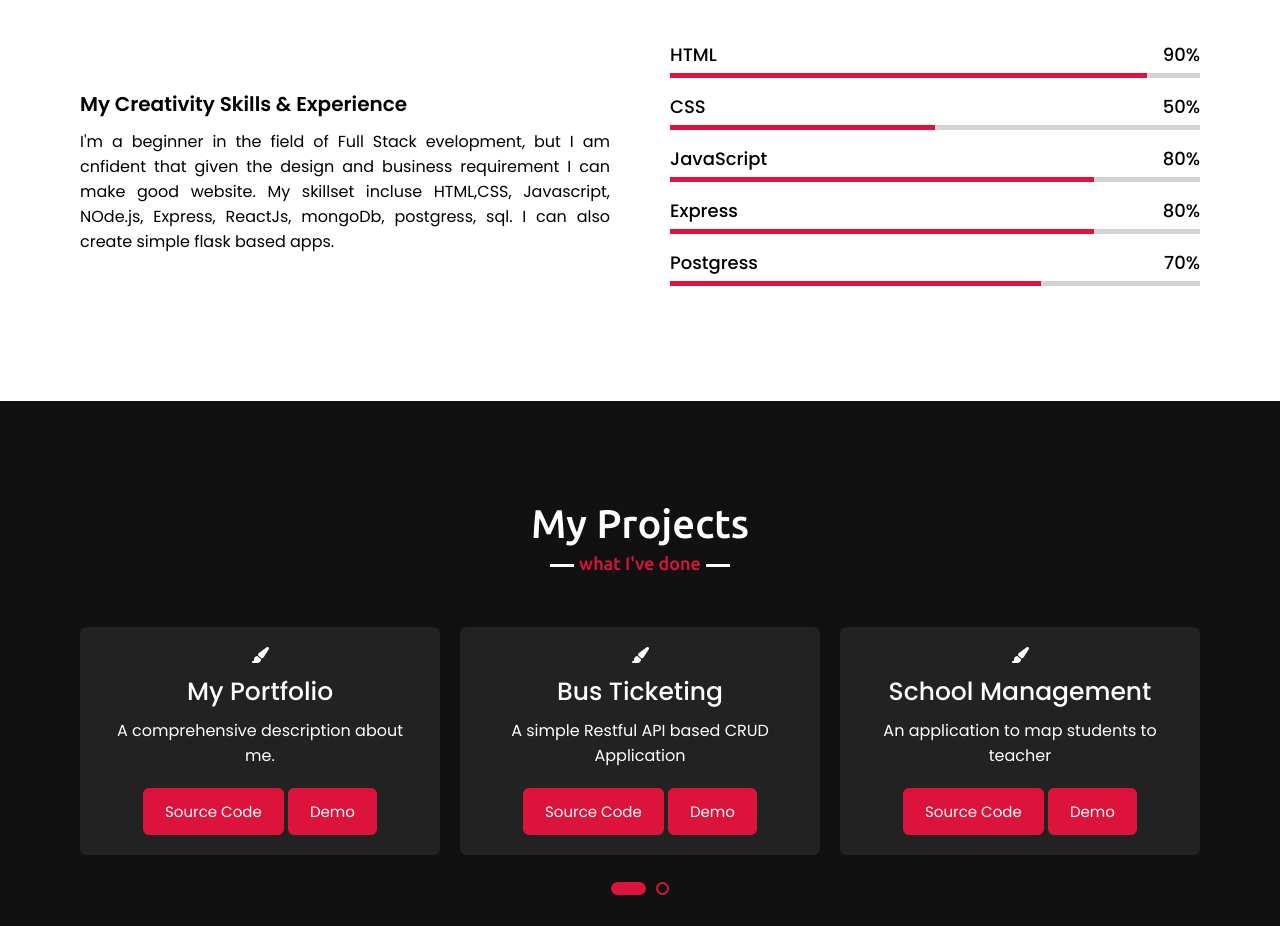
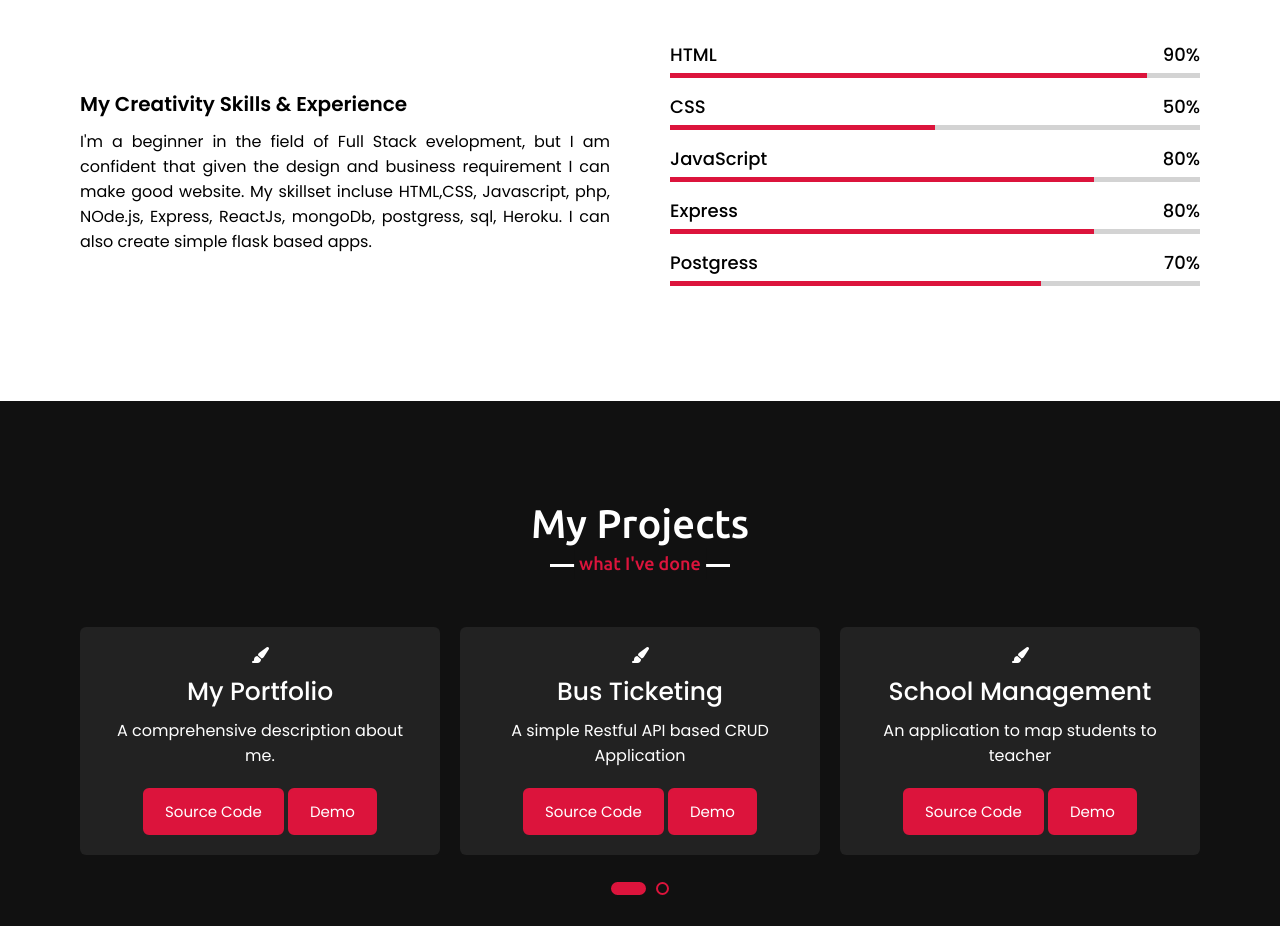
Before and after one commit to harshind/portfoliov2, a plain HTML site: page index.html in a window 1280 px wide. Shown: the part 2240-3166 px from the top of the page. Drawn offline with nearby package versions, Linux system fonts and the light colour scheme.

Commit message:
Update index.html

```diff
--- a/index.html
+++ b/index.html
@@ -100,7 +100,7 @@
             <div class="skills-content">
                 <div class="column left">
                     <div class="text">My Creativity Skills & Experience</div>
-                    <p>I'm a beginner in the field of Full Stack evelopment, but I am cnfident that given the design and business requirement I can make good website. My skillset incluse HTML,CSS, Javascript, NOde.js, Express, ReactJs, mongoDb, postgress, sql. I can also create simple flask based apps.</p>
+                    <p>I'm a beginner in the field of Full Stack evelopment, but I am confident that given the design and business requirement I can make good website. My skillset incluse HTML,CSS, Javascript, php, NOde.js, Express, ReactJs, mongoDb, postgress, sql, Heroku. I can also create simple flask based apps.</p>
                 </div>
                 <div class="column right">
                     <div class="bars">
```
